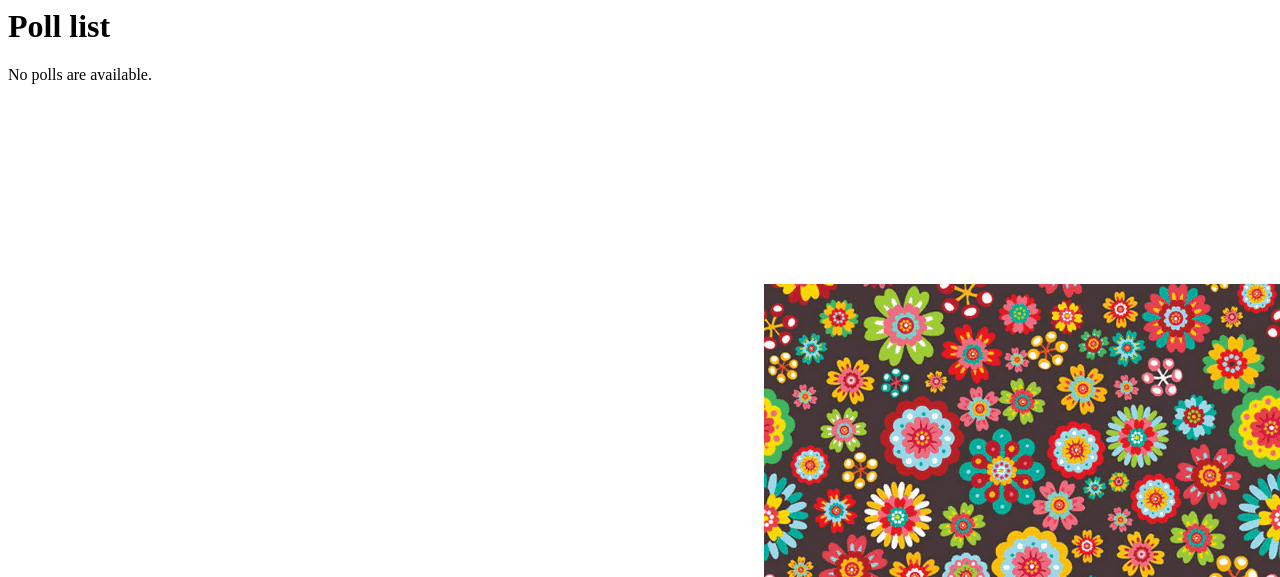
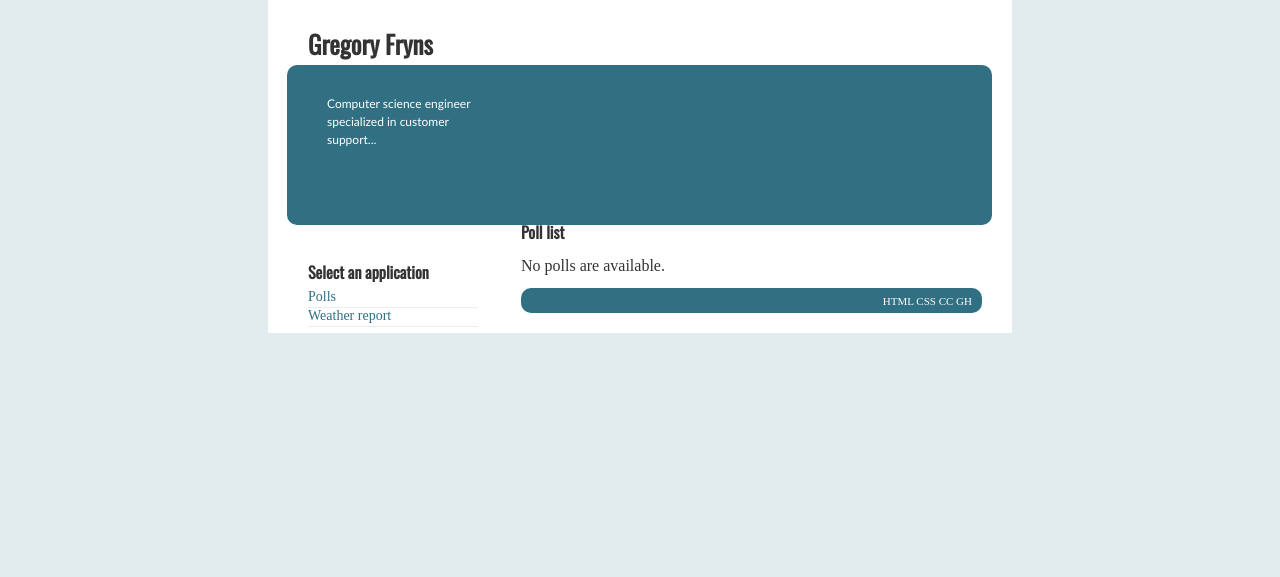
Before and after one commit to gregoryfryns/django_test, a Django app: page /polls/ in a window 1280 px wide. Shown: the top 577 px of the page. Run offline with Django 3.2, Linux system fonts and the light colour scheme; data that the repository does not hold is empty.

Commit message:
Test templates

```diff
--- a/polls/templates/polls/index.html
+++ b/polls/templates/polls/index.html
@@ -1,8 +1,8 @@
-{% load staticfiles %}
+{% extends "home.html" %}
+{% block title %}Gregory Fryns - Polls{% endblock %}
 
-<link rel="stylesheet" type="text/css" href="{% static 'polls/style.css' %}" />
-
-<h1>Poll list</h1>
+{% block main-contents %}
+<h2>Poll list</h2>
 {% if latest_poll_list %}
     <ul>
     {% for poll in latest_poll_list %}
@@ -12,3 +12,5 @@
 {% else %}
     <p>No polls are available.</p>
 {% endif %}
+
+{% endblock %}
--- a/static/css/style.css
+++ b/static/css/style.css
@@ -1,3 +1,4 @@
+/* Design by Gregory Fryns */
 /* Inspired by http://www.csszengarden.com/175/, by Gunta Klavina, http://www.klavina.com/ */
 /* css released under Creative Commons License - http://creativecommons.org/licenses/by-nc-sa/1.0/  */
 
@@ -6,7 +7,7 @@ body
     margin: 0;
     padding: 0;
     color: #333;
-    font: 13px Trebuchet MS, Lucida Sans Unicode, Arial, sans-serif;
+    font: 13px Trebuchet Mhttp://fonts.googleapis.com/css?family=Oswald:400S, Lucida Sans Unicode, Arial, sans-serif;
     background: #E2EBED;
     text-align: center;
     }
@@ -21,7 +22,7 @@ a:hover
 
 .summary h3, .skills h3, .experience h3, .education h3, .apps-selection h3
     {
-	font-family: "Oswald", Impact;
+	font-family: 'Oswald', Impact;
     white-space: nowrap;
     overflow: hidden;
     }
@@ -37,7 +38,8 @@ a:hover
 	}
 .intro
     {
-	height: 225px;
+	height: 220px;
+    width: 250px;
 	}
 header
     {
@@ -66,7 +68,7 @@ header
 
 h1
     {
-    font-family: "Oswald", Impact;
+    font-family: 'Oswald', Impact;
 	font-size: 25px;
     width: 156px;
     height: 35px;
@@ -78,7 +80,7 @@ h1
 
 h2
     {
-	font-family: "Oswald", Impact;
+	font-family: 'Oswald', Impact;
     font-size: 16px;
     margin: 0;
     }
@@ -86,7 +88,7 @@ h2
 h3
     {
     font-size: 16px;
-    font-family: "Oswald", Impact;
+    font-family: 'Oswald', Impact;
 	 margin: 0;
     }
 
@@ -119,7 +121,7 @@ h3
 .sidebar
     {
     position: absolute;
-    top: 265px;
+    top: 260px;
     left: 0;
     width: 210px;
     }
--- a/templates/home.html
+++ b/templates/home.html
@@ -2,10 +2,11 @@
 <html lang="en">
 <head>
 	<meta charset="utf-8">
-	<title>Gregory Fryns - Home page</title>
+	<title>{% block title %}Gregory Fryns - Home page{% endblock %}</title>
 
 	<link href='http://fonts.googleapis.com/css?family=Oswald:400' rel='stylesheet' type='text/css'>
 	<link rel="stylesheet" media="screen" href="../static/css/style.css">
+
 	<meta name="viewport" content="width=device-width, initial-scale=1.0">
 	<meta name="author" content="Gregory Fryns">
 	<meta name="description" content="A test website using Django">
@@ -20,26 +21,29 @@
 <body id="homepage">
 <div class="page-wrapper">
 
+    {% block intro %}
 	<section class="intro" id="gfryns-intro">
 		<header role="banner">
 			<h1>Gregory Fryns</h1>
 		</header>
 
-		<div class="summary" id="gfryns-summary" role="article">
+		<div class="summary" id="gfryns-summary">
 			<p>Computer science engineer specialized in customer support...</p>
 		</div>
 
 	</section>
-
-	<div class="main supporting" id="gfryns-main" role="main">
-		<div class="skills" id="gfryns-skills" role="article">
+    {% endblock %}
+    {% block supporting %}
+	<div class="main supporting" id="gfryns-main">
+        {% block main-contents %}
+		<div class="skills" id="gfryns-skills">
 			<h3>Skill 1</h3>
 			<p>Description 1</p>
             <h3>Skill 2</h3>
 			<p>Description 2</p>
 		</div>
 
-		<div class="experience" id="gfryns-experience" role="article">
+		<div class="experience" id="gfryns-experience">
 			<h2>Position 1</h2>
             <h3>Company 1</h3>
             <h3>Dates 1</h3>
@@ -50,27 +54,28 @@
             </ul>
 		</div>
 
-		<div class="education" id="gfryns-education" role="article">
+		<div class="education" id="gfryns-education">
 			<h2>Degree 1</h2>
             <h3>University 1</h3>
             <h3>Dates 1</h3>
 		</div>
-
+        {% endblock %}
+        {% block footer %}
 		<footer class="gfryns-footer">
 			<a href="http://validator.w3.org/check/referer" title="Check the validity of this site&#8217;s HTML" class="validate-html">HTML</a>
 			<a href="http://jigsaw.w3.org/css-validator/check/referer" title="Check the validity of this site&#8217;s CSS" class="validate-css">CSS</a>
 			<a href="http://creativecommons.org/licenses/by-nc-sa/3.0/" title="View the Creative Commons license of this site: Attribution-NonCommercial-ShareAlike." class="license">CC</a>
 			<a href="https://github.com/gregoryfryns/django_test" title="Fork this site on Github" class="github">GH</a>
 		</footer>
-
+        {% endblock %}
 	</div>
-
-
-	<aside class="sidebar" role="complementary">
+    {% endblock %}
+    {% block sidebar %}
+	<aside class="sidebar">
 		<div class="wrapper">
 
 			<div class="apps-selection" id="apps-selection">
-				<h3 class="select">Select an application:</h3>
+				<h3 class="select">Select an application</h3>
 				<nav role="navigation">
 					<ul>
 					<a href="{% url 'polls:index' %}" class="application-name"><li>Polls</li></a>
@@ -79,7 +84,7 @@
 				</nav>
 			</div>
 	</aside>
-
+    {% endblock %}
 </div>
 </body>
 </html>
```
